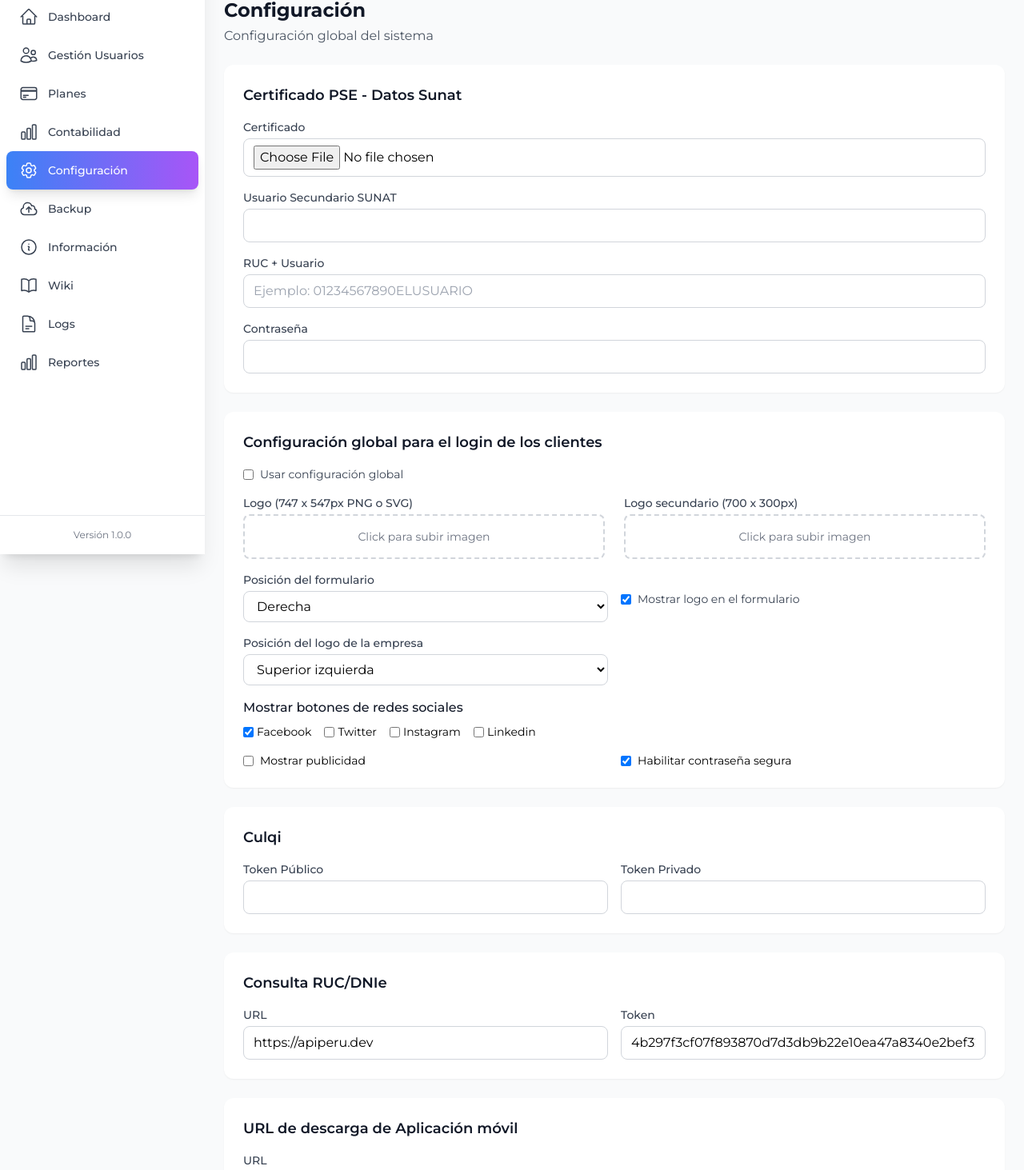
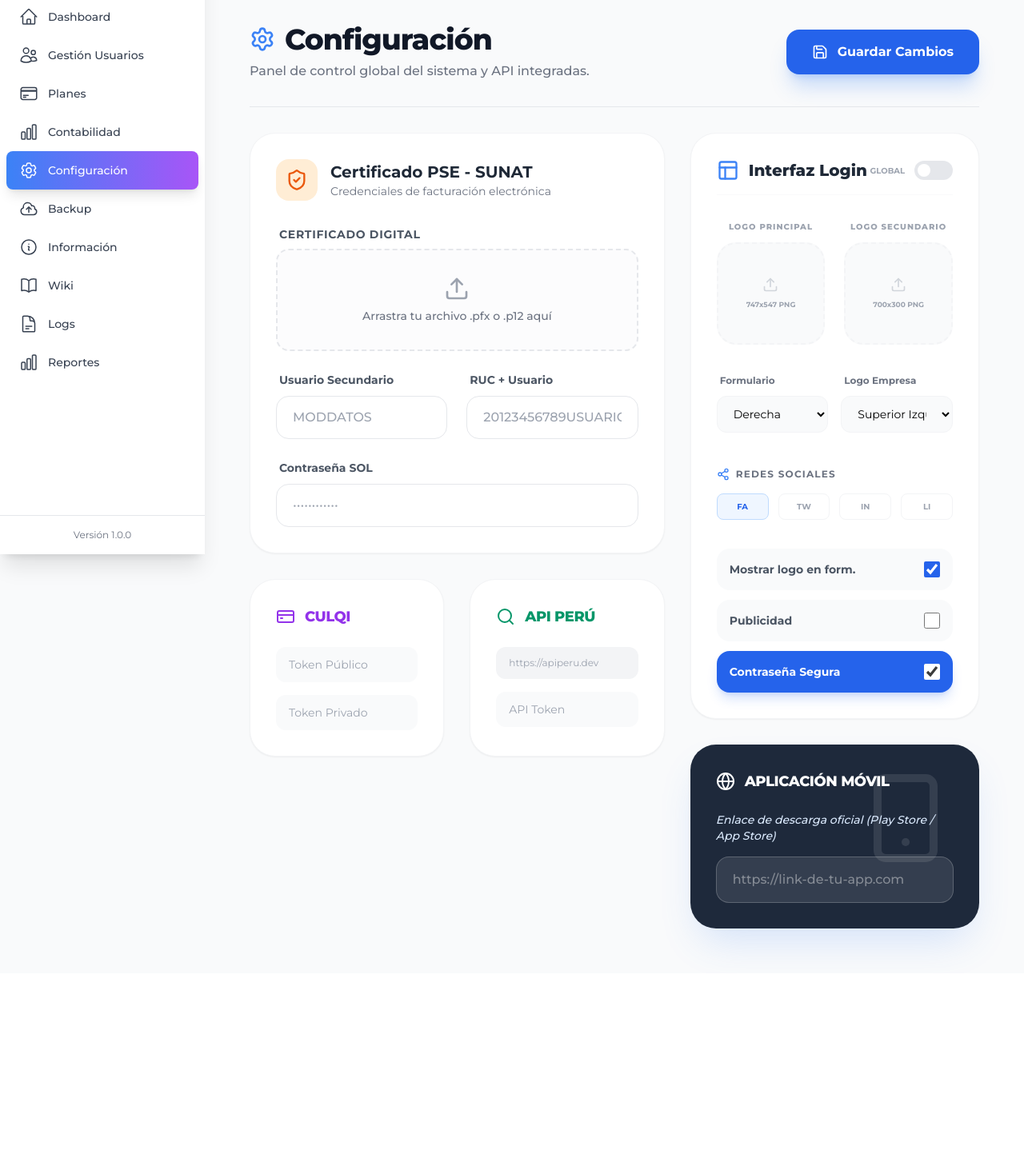
Before and after one commit to ZinedineT/PruebaSaaS, a React (Create React App) app in the folder frontend/: page /configuracion in a window 1280 px wide. Shown: the part 107-1570 px from the top of the page at 80% size. After the commit the page ends 1324 px from the top, so only its background shows below. Built offline with nearby package versions, Linux system fonts and the light colour scheme.

Commit message:
Mejorando modulo de configuracion

```diff
--- a/frontend/package.json
+++ b/frontend/package.json
@@ -14,6 +14,7 @@
     "@types/react": "^19.2.14",
     "@types/react-dom": "^19.2.3",
     "axios": "^1.13.6",
+    "lucide-react": "^1.0.1",
     "react": "^19.2.4",
     "react-dom": "^19.2.4",
     "react-icons": "^5.6.0",
--- a/frontend/src/pages/Configuracion/Configuracion.tsx
+++ b/frontend/src/pages/Configuracion/Configuracion.tsx
@@ -1,6 +1,19 @@
 import React, { useState } from 'react';
+import {
+  ShieldCheck,
+  Layout,
+  CreditCard,
+  Search,
+  Smartphone,
+  Upload,
+  Save,
+  Globe,
+  Settings,
+  Share2
+} from 'lucide-react';
 
 const Configuracion: React.FC = () => {
+  // Mantengo tus estados originales intactos
   const [certificado, setCertificado] = useState({
     certificado: null as File | null,
     usuarioSecundario: '',
@@ -24,169 +37,209 @@ const Configuracion: React.FC = () => {
     habilitarContrasenaSegura: true
   });
 
-  const [culqi, setCulqi] = useState({
-    tokenPublico: '',
-    tokenPrivado: ''
-  });
-
+  const [culqi, setCulqi] = useState({ tokenPublico: '', tokenPrivado: '' });
   const [apiPeru, setApiPeru] = useState({
     url: 'https://apiperu.dev',
     token: '4b297f3cf07f893870d7d3db9b22e10ea47a8340e2bef32a3b8ca94153ae5a1c'
   });
-
-  const [appMovil, setAppMovil] = useState({
-    url: ''
-  });
+  const [appMovil, setAppMovil] = useState({ url: '' });
 
   return (
-    <div className="space-y-6">
+    <div className="max-w-7xl mx-auto p-4 lg:p-8 space-y-8 bg-gray-50 dark:bg-[#0f1115] min-h-screen transition-colors duration-300">
+
+      {/* HEADER DINÁMICO */}
+      <div className="flex flex-col md:flex-row md:items-center justify-between gap-6 border-b border-gray-200 dark:border-gray-800 pb-8">
         <div>
-        <h1 className="text-2xl font-bold text-gray-900 dark:text-white">Configuración</h1>
-        <p className="text-gray-600 dark:text-gray-400 mt-1">Configuración global del sistema</p>
+          <h1 className="text-4xl font-black text-gray-900 dark:text-white tracking-tight flex items-center gap-3">
+            <Settings className="text-blue-500" size={32} />
+            Configuración
+          </h1>
+          <p className="text-gray-500 dark:text-gray-400 mt-2 font-medium">Panel de control global del sistema y API integradas.</p>
+        </div>
+        <button className="flex items-center justify-center gap-3 px-8 py-4 bg-blue-600 hover:bg-blue-700 text-white rounded-2xl font-bold shadow-xl shadow-blue-500/25 transition-all hover:-translate-y-1 active:scale-95">
+          <Save size={20} />
+          Guardar Cambios
+        </button>
       </div>
 
-      <div className="space-y-6">
-        {/* Certificado PSE - Datos Sunat */}
-        <div className="bg-white dark:bg-gray-800 rounded-xl shadow-sm p-6">
-          <h2 className="text-lg font-semibold text-gray-900 dark:text-white mb-4">Certificado PSE - Datos Sunat</h2>
-          <div className="space-y-4">
-            <div>
-              <label className="block text-sm font-medium text-gray-700 dark:text-gray-300 mb-1">Certificado</label>
-              <input type="file" className="w-full px-3 py-2 border border-gray-300 dark:border-gray-600 rounded-lg bg-white dark:bg-gray-700" />
+      <div className="grid grid-cols-1 lg:grid-cols-12 gap-8">
+
+        {/* COLUMNA IZQUIERDA: SEGURIDAD Y APIS */}
+        <div className="lg:col-span-7 space-y-8">
+
+          {/* SECCIÓN SUNAT */}
+          <section className="bg-white dark:bg-[#161b22] rounded-[2rem] shadow-sm border border-gray-100 dark:border-gray-800 p-8">
+            <div className="flex items-center gap-4 mb-8">
+              <div className="p-3 bg-orange-100 dark:bg-orange-900/30 text-orange-600 rounded-2xl">
+                <ShieldCheck size={28} />
               </div>
               <div>
-              <label className="block text-sm font-medium text-gray-700 dark:text-gray-300 mb-1">Usuario Secundario SUNAT</label>
-              <input type="text" className="w-full px-3 py-2 border border-gray-300 dark:border-gray-600 rounded-lg bg-white dark:bg-gray-700" />
+                <h2 className="text-xl font-bold text-gray-800 dark:text-white">Certificado PSE - SUNAT</h2>
+                <p className="text-sm text-gray-500">Credenciales de facturación electrónica</p>
               </div>
-            <div>
-              <label className="block text-sm font-medium text-gray-700 dark:text-gray-300 mb-1">RUC + Usuario</label>
-              <input type="text" placeholder="Ejemplo: 01234567890ELUSUARIO" className="w-full px-3 py-2 border border-gray-300 dark:border-gray-600 rounded-lg bg-white dark:bg-gray-700" />
             </div>
-            <div>
-              <label className="block text-sm font-medium text-gray-700 dark:text-gray-300 mb-1">Contraseña</label>
-              <input type="password" className="w-full px-3 py-2 border border-gray-300 dark:border-gray-600 rounded-lg bg-white dark:bg-gray-700" />
+
+            <div className="grid grid-cols-1 md:grid-cols-2 gap-6">
+              <div className="md:col-span-2 group">
+                <label className="block text-sm font-bold text-gray-600 dark:text-gray-400 mb-2 ml-1 uppercase tracking-wider">Certificado Digital</label>
+                <div className="relative border-2 border-dashed border-gray-200 dark:border-gray-700 rounded-2xl p-8 text-center bg-gray-50/50 dark:bg-gray-800/30 group-hover:border-orange-400 transition-all cursor-pointer">
+                  <input type="file" className="absolute inset-0 w-full h-full opacity-0 cursor-pointer z-10" />
+                  <Upload className="mx-auto text-gray-400 group-hover:text-orange-500 mb-2 transition-colors" size={32} />
+                  <p className="text-sm font-medium text-gray-500">Arrastra tu archivo .pfx o .p12 aquí</p>
+                </div>
+              </div>
+
+              <div className="space-y-2">
+                <label className="text-sm font-bold text-gray-600 dark:text-gray-400 ml-1">Usuario Secundario</label>
+                <input type="text" className="w-full px-5 py-3.5 rounded-2xl border border-gray-200 dark:border-gray-700 bg-white dark:bg-gray-800 focus:ring-4 focus:ring-orange-500/10 outline-none transition-all dark:text-white font-medium" placeholder="MODDATOS" />
+              </div>
+
+              <div className="space-y-2">
+                <label className="text-sm font-bold text-gray-600 dark:text-gray-400 ml-1">RUC + Usuario</label>
+                <input type="text" className="w-full px-5 py-3.5 rounded-2xl border border-gray-200 dark:border-gray-700 bg-white dark:bg-gray-800 focus:ring-4 focus:ring-orange-500/10 outline-none transition-all dark:text-white font-medium" placeholder="20123456789USUARIO" />
+              </div>
+
+              <div className="md:col-span-2 space-y-2">
+                <label className="text-sm font-bold text-gray-600 dark:text-gray-400 ml-1">Contraseña SOL</label>
+                <input type="password" title="Contraseña" className="w-full px-5 py-3.5 rounded-2xl border border-gray-200 dark:border-gray-700 bg-white dark:bg-gray-800 focus:ring-4 focus:ring-orange-500/10 outline-none transition-all dark:text-white" placeholder="••••••••••••" />
+              </div>
+            </div>
+          </section>
+
+          {/* CULQI & API PERU */}
+          <div className="grid grid-cols-1 md:grid-cols-2 gap-8">
+            <div className="bg-white dark:bg-[#161b22] rounded-[2rem] p-8 border border-gray-100 dark:border-gray-800 shadow-sm">
+              <div className="flex items-center gap-3 mb-6 text-purple-600">
+                <CreditCard size={24} />
+                <h3 className="text-lg font-black uppercase tracking-tight">Culqi</h3>
+              </div>
+              <div className="space-y-4">
+                <input type="text" placeholder="Token Público" className="w-full px-4 py-3 rounded-xl bg-gray-50 dark:bg-gray-800/50 border-none text-sm dark:text-white outline-none focus:ring-2 focus:ring-purple-500" />
+                <input type="password" placeholder="Token Privado" className="w-full px-4 py-3 rounded-xl bg-gray-50 dark:bg-gray-800/50 border-none text-sm dark:text-white outline-none focus:ring-2 focus:ring-purple-500" />
+              </div>
+            </div>
+
+            <div className="bg-white dark:bg-[#161b22] rounded-[2rem] p-8 border border-gray-100 dark:border-gray-800 shadow-sm">
+              <div className="flex items-center gap-3 mb-6 text-emerald-600">
+                <Search size={24} />
+                <h3 className="text-lg font-black uppercase tracking-tight">API Perú</h3>
+              </div>
+              <div className="space-y-4">
+                <input type="text" value={apiPeru.url} disabled className="w-full px-4 py-3 rounded-xl bg-gray-100 dark:bg-gray-700/30 text-gray-400 text-xs border-none cursor-not-allowed" />
+                <input type="text" placeholder="API Token" className="w-full px-4 py-3 rounded-xl bg-gray-50 dark:bg-gray-800/50 border-none text-sm dark:text-white outline-none focus:ring-2 focus:ring-emerald-500" />
+              </div>
             </div>
           </div>
         </div>
 
-        {/* Configuración global para login */}
-        <div className="bg-white dark:bg-gray-800 rounded-xl shadow-sm p-6">
-          <h2 className="text-lg font-semibold text-gray-900 dark:text-white mb-4">Configuración global para el login de los clientes</h2>
+        {/* COLUMNA DERECHA: PERSONALIZACIÓN */}
+        <div className="lg:col-span-5 space-y-8">
 
-          <div className="mb-4">
-            <label className="flex items-center gap-2">
-              <input type="checkbox" className="rounded" />
-              <span className="text-sm text-gray-700 dark:text-gray-300">Usar configuración global</span>
+          {/* LOGIN CONFIG */}
+          <section className="bg-white dark:bg-[#161b22] rounded-[2rem] shadow-sm border border-gray-100 dark:border-gray-800 p-8">
+            <div className="flex items-center justify-between mb-8 pb-4 border-b border-gray-50 dark:border-gray-800">
+              <div className="flex items-center gap-3 text-blue-500">
+                <Layout size={28} />
+                <h2 className="text-xl font-extrabold text-gray-800 dark:text-white">Interfaz Login</h2>
+              </div>
+              {/* TOGGLE CONFIG GLOBAL */}
+              <label className="flex items-center gap-3 cursor-pointer group">
+                <span className="text-[10px] font-bold text-gray-400 uppercase group-hover:text-blue-500 transition-colors">Global</span>
+                <div className="relative">
+                  <input type="checkbox" className="sr-only peer" />
+                  <div className="w-12 h-6 bg-gray-200 peer-focus:outline-none rounded-full peer dark:bg-gray-700 peer-checked:after:translate-x-6 after:content-[''] after:absolute after:top-[4px] after:left-[4px] after:bg-white after:rounded-full after:h-4 after:w-4 after:transition-all peer-checked:bg-blue-600"></div>
+                </div>
               </label>
             </div>
 
-          <div className="grid grid-cols-1 md:grid-cols-2 gap-6">
-            <div>
-              <label className="block text-sm font-medium text-gray-700 dark:text-gray-300 mb-1">Logo (747 x 547px PNG o SVG)</label>
-              <div className="border-2 border-dashed border-gray-300 dark:border-gray-600 rounded-lg p-4 text-center">
-                <p className="text-sm text-gray-500">Click para subir imagen</p>
+            <div className="space-y-8">
+              {/* LOGOS */}
+              <div className="grid grid-cols-2 gap-6">
+                <div className="space-y-3 text-center">
+                  <p className="text-[10px] font-black text-gray-400 uppercase tracking-widest">Logo Principal</p>
+                  <div className="h-32 border-2 border-dashed border-gray-100 dark:border-gray-800 rounded-[1.5rem] flex flex-col items-center justify-center bg-gray-50 dark:bg-gray-900/30 hover:bg-blue-50/50 transition-colors cursor-pointer group">
+                    <Upload size={20} className="text-gray-300 group-hover:text-blue-500 mb-2" />
+                    <span className="text-[9px] text-gray-400 font-bold">747x547 PNG</span>
                   </div>
                 </div>
-            <div>
-              <label className="block text-sm font-medium text-gray-700 dark:text-gray-300 mb-1">Logo secundario (700 x 300px)</label>
-              <div className="border-2 border-dashed border-gray-300 dark:border-gray-600 rounded-lg p-4 text-center">
-                <p className="text-sm text-gray-500">Click para subir imagen</p>
+                <div className="space-y-3 text-center">
+                  <p className="text-[10px] font-black text-gray-400 uppercase tracking-widest">Logo Secundario</p>
+                  <div className="h-32 border-2 border-dashed border-gray-100 dark:border-gray-800 rounded-[1.5rem] flex flex-col items-center justify-center bg-gray-50 dark:bg-gray-900/30 hover:bg-blue-50/50 transition-colors cursor-pointer group">
+                    <Upload size={20} className="text-gray-300 group-hover:text-blue-500 mb-2" />
+                    <span className="text-[9px] text-gray-400 font-bold">700x300 PNG</span>
                   </div>
                 </div>
               </div>
 
-          <div className="grid grid-cols-1 md:grid-cols-2 gap-4 mt-4">
-            <div>
-              <label className="block text-sm font-medium text-gray-700 dark:text-gray-300 mb-1">Posición del formulario</label>
-              <select className="w-full px-3 py-2 border border-gray-300 dark:border-gray-600 rounded-lg bg-white dark:bg-gray-700">
+              {/* SELECTORES DE POSICIÓN */}
+              <div className="space-y-5">
+                <div className="grid grid-cols-1 md:grid-cols-2 gap-4">
+                  <div className="space-y-2">
+                    <label className="text-xs font-bold text-gray-500 dark:text-gray-400 ml-1">Formulario</label>
+                    <select className="w-full px-4 py-3 rounded-xl border border-gray-100 dark:border-gray-700 bg-gray-50 dark:bg-gray-800 dark:text-white text-sm focus:ring-2 focus:ring-blue-500 outline-none">
                       <option>Derecha</option>
                       <option>Izquierda</option>
                       <option>Centro</option>
                     </select>
                   </div>
-            <div>
-              <label className="flex items-center gap-2 mt-6">
-                <input type="checkbox" defaultChecked className="rounded" />
-                <span className="text-sm text-gray-700 dark:text-gray-300">Mostrar logo en el formulario</span>
-              </label>
-            </div>
-            <div>
-              <label className="block text-sm font-medium text-gray-700 dark:text-gray-300 mb-1">Posición del logo de la empresa</label>
-              <select className="w-full px-3 py-2 border border-gray-300 dark:border-gray-600 rounded-lg bg-white dark:bg-gray-700">
-                <option>Superior izquierda</option>
-                <option>Superior derecha</option>
+                  <div className="space-y-2">
+                    <label className="text-xs font-bold text-gray-500 dark:text-gray-400 ml-1">Logo Empresa</label>
+                    <select className="w-full px-4 py-3 rounded-xl border border-gray-100 dark:border-gray-700 bg-gray-50 dark:bg-gray-800 dark:text-white text-sm focus:ring-2 focus:ring-blue-500 outline-none">
+                      <option>Superior Izquierda</option>
+                      <option>Superior Derecha</option>
                       <option>Centro</option>
                     </select>
                   </div>
                 </div>
 
-          <div className="mt-4">
-            <h3 className="text-md font-medium text-gray-900 dark:text-white mb-2">Mostrar botones de redes sociales</h3>
-            <div className="flex gap-4">
+                {/* BOTONES SOCIALES */}
+                <div className="pt-6">
+                  <div className="flex items-center gap-2 mb-4">
+                    <Share2 size={16} className="text-blue-500" />
+                    <span className="text-xs font-bold text-gray-500 uppercase tracking-widest">Redes Sociales</span>
+                  </div>
+                  <div className="flex justify-between gap-3">
                     {['Facebook', 'Twitter', 'Instagram', 'Linkedin'].map((red) => (
-                <label key={red} className="flex items-center gap-1">
-                  <input type="checkbox" defaultChecked={red === 'Facebook'} className="rounded" />
-                  <span className="text-sm">{red}</span>
-                </label>
+                      <button key={red} className={`flex-1 py-2 text-[10px] font-bold rounded-lg border transition-all ${red === 'Facebook' ? 'bg-blue-50 border-blue-200 text-blue-600 dark:bg-blue-900/20 dark:border-blue-800' : 'bg-transparent border-gray-100 dark:border-gray-800 text-gray-400 hover:border-blue-400'}`}>
+                        {red.substring(0, 2).toUpperCase()}
+                      </button>
                     ))}
                   </div>
                 </div>
 
-          <div className="grid grid-cols-2 gap-4 mt-4">
-            <label className="flex items-center gap-2">
-              <input type="checkbox" className="rounded" />
-              <span className="text-sm">Mostrar publicidad</span>
+                {/* Toggles Finales */}
+                <div className="grid grid-cols-1 gap-3 pt-4">
+                  <label className="flex items-center justify-between p-4 bg-gray-50 dark:bg-gray-800/40 rounded-2xl cursor-pointer hover:bg-blue-50/50 transition-colors">
+                    <span className="text-sm font-bold text-gray-600 dark:text-gray-300">Mostrar logo en form.</span>
+                    <input type="checkbox" defaultChecked className="w-5 h-5 accent-blue-600 rounded-lg" />
                   </label>
-            <label className="flex items-center gap-2">
-              <input type="checkbox" defaultChecked className="rounded" />
-              <span className="text-sm">Habilitar contraseña segura</span>
+                  <label className="flex items-center justify-between p-4 bg-gray-50 dark:bg-gray-800/40 rounded-2xl cursor-pointer hover:bg-blue-50/50 transition-colors">
+                    <span className="text-sm font-bold text-gray-600 dark:text-gray-300">Publicidad</span>
+                    <input type="checkbox" className="w-5 h-5 accent-blue-600 rounded-lg" />
+                  </label>
+                  <label className="flex items-center justify-between p-4 bg-blue-600 rounded-2xl shadow-lg shadow-blue-600/20 cursor-pointer">
+                    <span className="text-sm font-bold text-white">Contraseña Segura</span>
+                    <input type="checkbox" defaultChecked className="w-5 h-5 accent-white" />
                   </label>
                 </div>
               </div>
+            </div>
+          </section>
 
-        {/* Culqi */}
-        <div className="bg-white dark:bg-gray-800 rounded-xl shadow-sm p-6">
-          <h2 className="text-lg font-semibold text-gray-900 dark:text-white mb-4">Culqi</h2>
-          <div className="grid grid-cols-2 gap-4">
-            <div>
-              <label className="block text-sm font-medium text-gray-700 dark:text-gray-300 mb-1">Token Público</label>
-              <input type="text" className="w-full px-3 py-2 border border-gray-300 dark:border-gray-600 rounded-lg bg-white dark:bg-gray-700" />
+          {/* APP MÓVIL CARD */}
+          <section className="bg-[#1e293b] dark:bg-blue-600 rounded-[2rem] p-8 text-white relative overflow-hidden group shadow-2xl shadow-blue-500/20">
+            <div className="absolute top-0 right-0 p-8 opacity-10 group-hover:scale-110 transition-transform">
+              <Smartphone size={120} />
             </div>
-            <div>
-              <label className="block text-sm font-medium text-gray-700 dark:text-gray-300 mb-1">Token Privado</label>
-              <input type="password" className="w-full px-3 py-2 border border-gray-300 dark:border-gray-600 rounded-lg bg-white dark:bg-gray-700" />
+            <div className="relative z-10">
+              <div className="flex items-center gap-3 mb-6">
+                <Globe size={24} />
+                <h3 className="text-lg font-black uppercase tracking-tight">Aplicación Móvil</h3>
               </div>
+              <p className="text-blue-100 text-sm mb-4 font-medium italic">Enlace de descarga oficial (Play Store / App Store)</p>
+              <input type="text" placeholder="https://link-de-tu-app.com" className="w-full px-5 py-4 rounded-2xl bg-white/10 border border-white/20 placeholder:text-white/40 text-white outline-none focus:bg-white/20 transition-all font-medium" />
             </div>
-        </div>
-
-        {/* Consulta RUC/DNI */}
-        <div className="bg-white dark:bg-gray-800 rounded-xl shadow-sm p-6">
-          <h2 className="text-lg font-semibold text-gray-900 dark:text-white mb-4">Consulta RUC/DNIe</h2>
-          <div className="grid grid-cols-2 gap-4">
-            <div>
-              <label className="block text-sm font-medium text-gray-700 dark:text-gray-300 mb-1">URL</label>
-              <input type="text" defaultValue="https://apiperu.dev" className="w-full px-3 py-2 border border-gray-300 dark:border-gray-600 rounded-lg bg-white dark:bg-gray-700" />
-            </div>
-            <div>
-              <label className="block text-sm font-medium text-gray-700 dark:text-gray-300 mb-1">Token</label>
-              <input type="text" defaultValue="4b297f3cf07f893870d7d3db9b22e10ea47a8340e2bef32a3b8ca94153ae5a1c" className="w-full px-3 py-2 border border-gray-300 dark:border-gray-600 rounded-lg bg-white dark:bg-gray-700" />
-            </div>
-          </div>
-        </div>
-
-        {/* App Móvil */}
-        <div className="bg-white dark:bg-gray-800 rounded-xl shadow-sm p-6">
-          <h2 className="text-lg font-semibold text-gray-900 dark:text-white mb-4">URL de descarga de Aplicación móvil</h2>
-          <div>
-            <label className="block text-sm font-medium text-gray-700 dark:text-gray-300 mb-1">URL</label>
-            <input type="text" placeholder="https://..." className="w-full px-3 py-2 border border-gray-300 dark:border-gray-600 rounded-lg bg-white dark:bg-gray-700" />
-          </div>
-        </div>
-
-        <div className="flex justify-end">
-          <button className="px-6 py-2 bg-gradient-to-r from-blue-500 to-purple-500 text-white rounded-lg hover:shadow-lg transition-all">
-            Guardar Cambios
-          </button>
+          </section>
         </div>
       </div>
     </div>
```
Also changed, not shown: 1 other file (tests, documents, lock files or other folders). Lines whose indentation alone changed are shown as unchanged.
